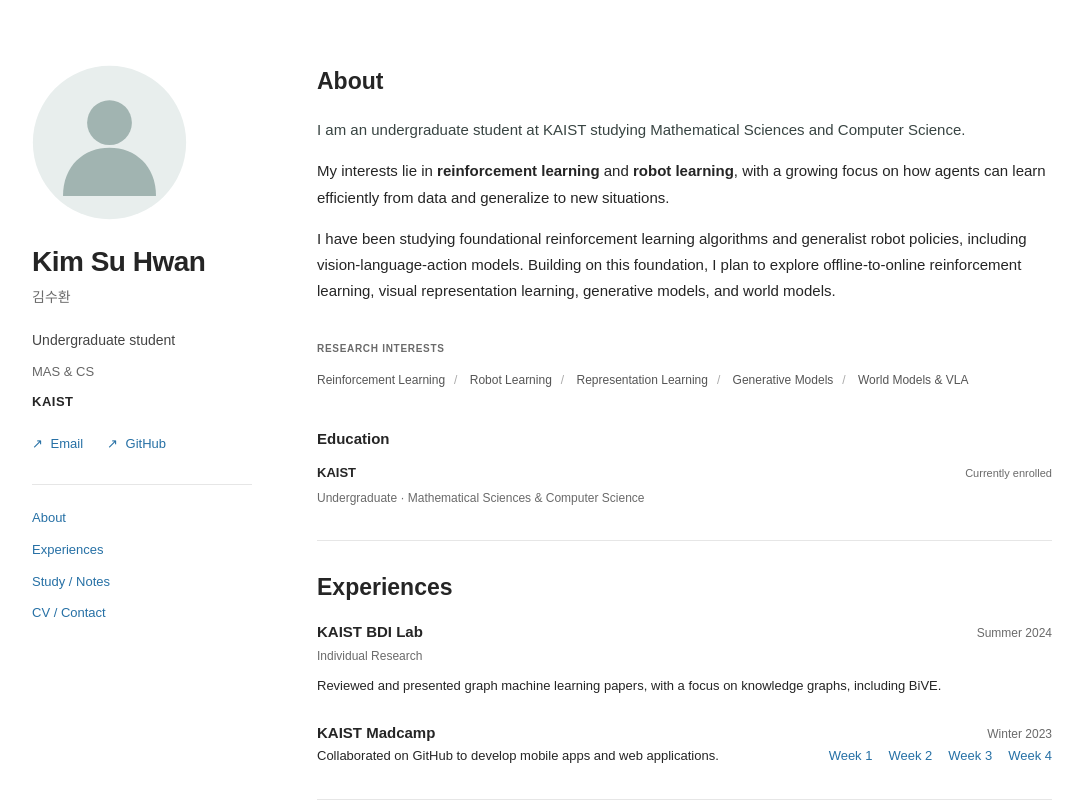
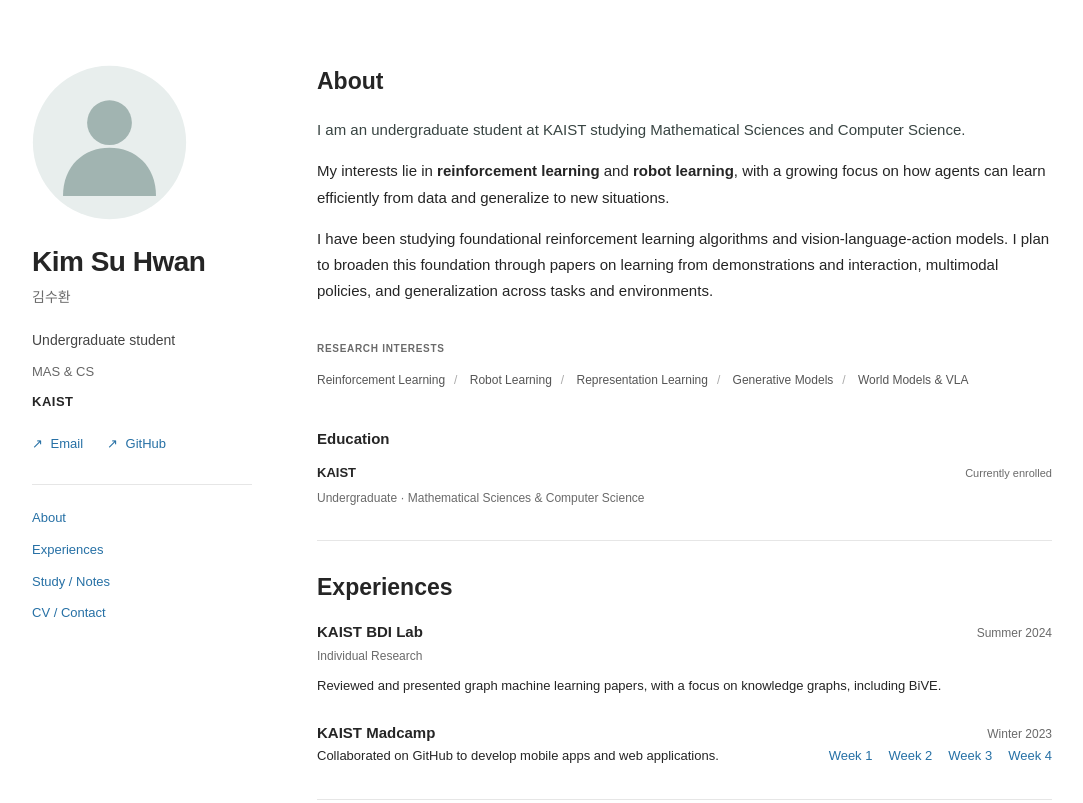
Before and after one commit to pepeking67/pepeking67.github.io, a website: page docs/index.html in a window 1280 px wide. Shown: the top 803 px of the page, without its empty margins (98-1181 px from the left). Drawn offline with Linux system fonts and the light colour scheme.

Commit message:
Describe broader reinforcement learning and VLA reading interests in About

```diff
--- a/docs/index.html
+++ b/docs/index.html
@@ -18,7 +18,7 @@
 <nav class="sidebar-nav" aria-label="Main navigation"><a href="#about">About</a><a href="#experiences">Experiences</a><a href="#notes">Study / Notes</a><button type="button" id="open-contact">CV / Contact</button></nav>
 </aside>
 <main id="main">
-<section id="about" class="about"><h2>About</h2><p class="lead">I am an undergraduate student at KAIST studying Mathematical Sciences and Computer Science.</p><p>My interests lie in <strong>reinforcement learning</strong> and <strong>robot learning</strong>, with a growing focus on how agents can learn efficiently from data and generalize to new situations.</p><p>I have been studying foundational reinforcement learning algorithms and generalist robot policies, including vision-language-action models. Building on this foundation, I plan to explore offline-to-online reinforcement learning, visual representation learning, generative models, and world models.</p>
+<section id="about" class="about"><h2>About</h2><p class="lead">I am an undergraduate student at KAIST studying Mathematical Sciences and Computer Science.</p><p>My interests lie in <strong>reinforcement learning</strong> and <strong>robot learning</strong>, with a growing focus on how agents can learn efficiently from data and generalize to new situations.</p><p>I have been studying foundational reinforcement learning algorithms and vision-language-action models. I plan to broaden this foundation through papers on learning from demonstrations and interaction, multimodal policies, and generalization across tasks and environments.</p>
 <div class="interests"><span class="small-label">RESEARCH INTERESTS</span><div class="interest-list"><span>Reinforcement Learning</span><span>Robot Learning</span><span>Representation Learning</span><span>Generative Models</span><span>World Models &amp; VLA</span></div></div>
 <div class="education"><h3>Education</h3><div class="education-row"><div><strong>KAIST</strong><p>Undergraduate · Mathematical Sciences &amp; Computer Science</p></div><span class="subtle">Currently enrolled</span></div></div>
 </section>
```
Also changed, not shown: src/index.html (+1 -1 lines).
